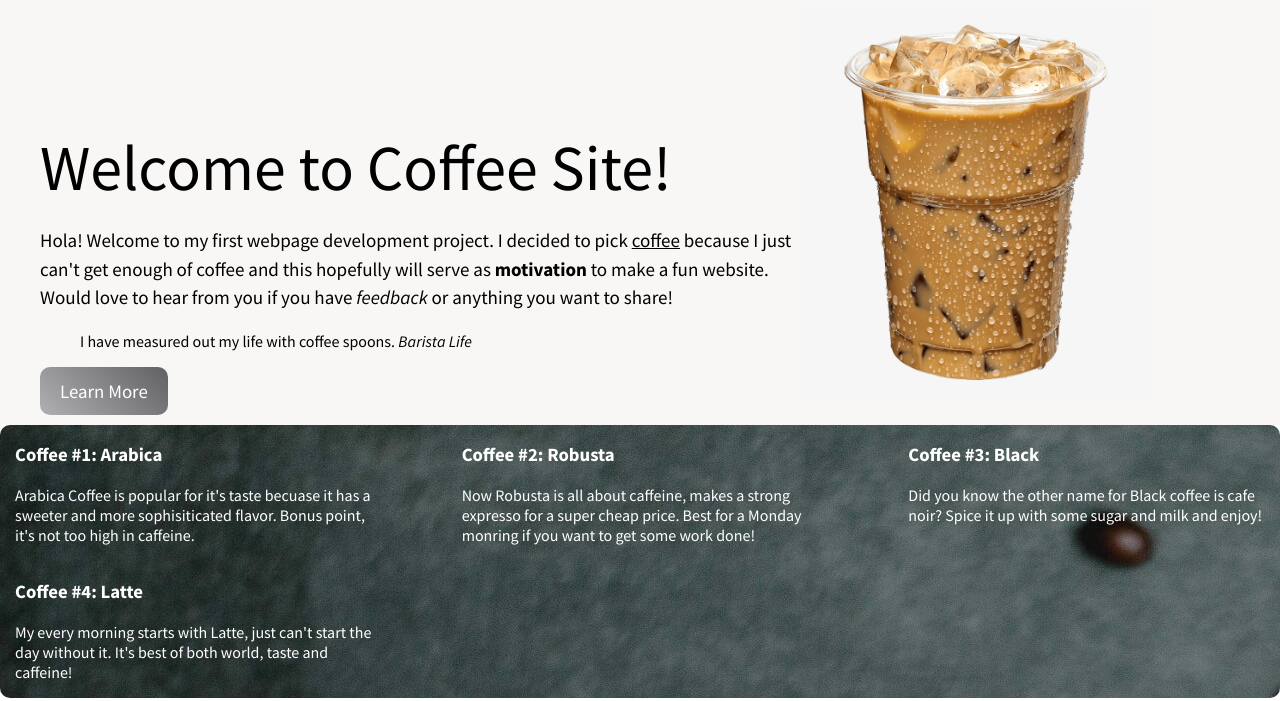
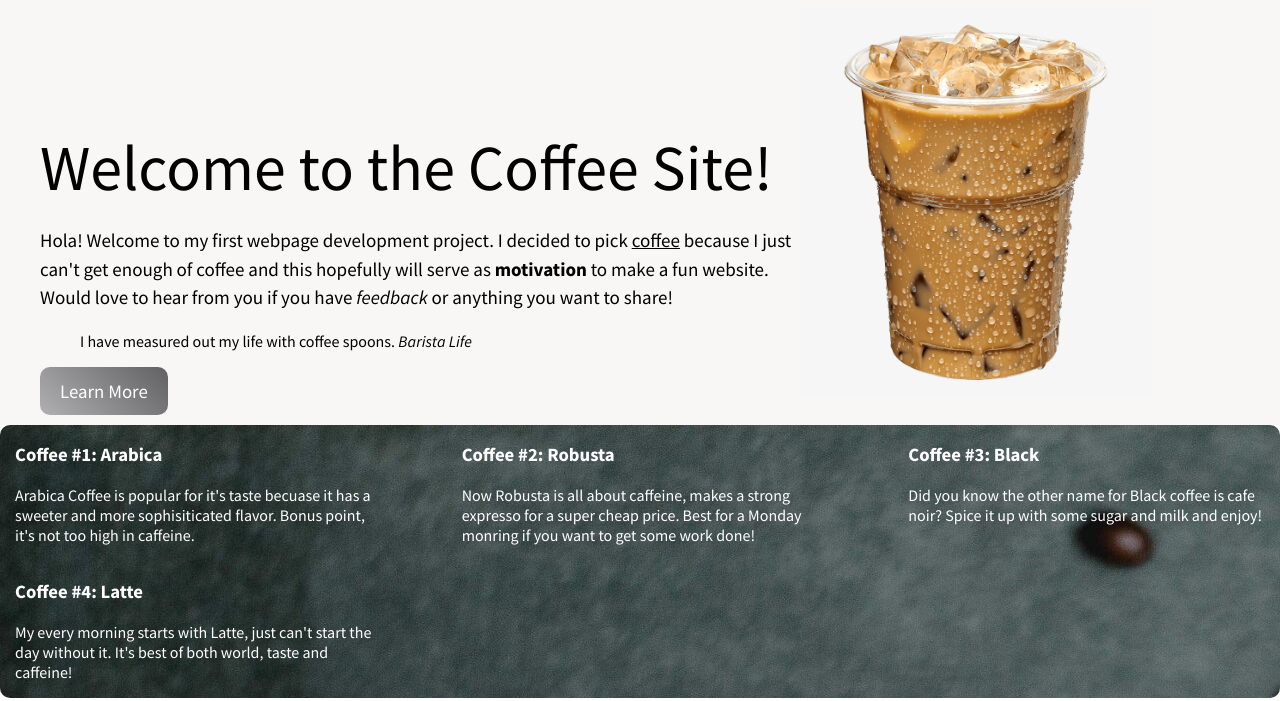
Before and after one commit to g-dailey/HTML-CSS-repo, a plain HTML site: page index.html in a window 1280 px wide. Shown: the part 243-944 px from the top of the page. Drawn offline with Linux system fonts and the light colour scheme.

Commit message:
updated header

```diff
--- a/index.html
+++ b/index.html
@@ -23,7 +23,7 @@
 </header>
     <div class="main">
         <div class="main-inner">
-            <h1>Welcome to Coffee Site!</h1>
+            <h1>Welcome to the Coffee Site!</h1>
         <p> Hola! Welcome to my first webpage development project. I decided to pick <u>coffee</u> because I just can't get enough of coffee and this hopefully will serve as <b>motivation</b> to make a fun website. Would love to hear from you if you have <i>feedback </i> or anything you want to share!</p>
 
         <blockquote cite="https:google.com">
```
